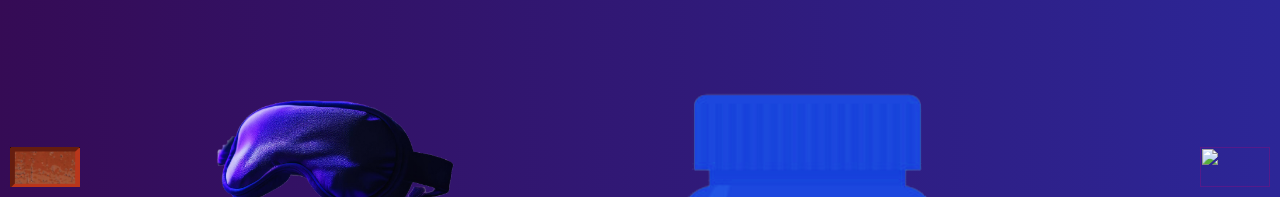
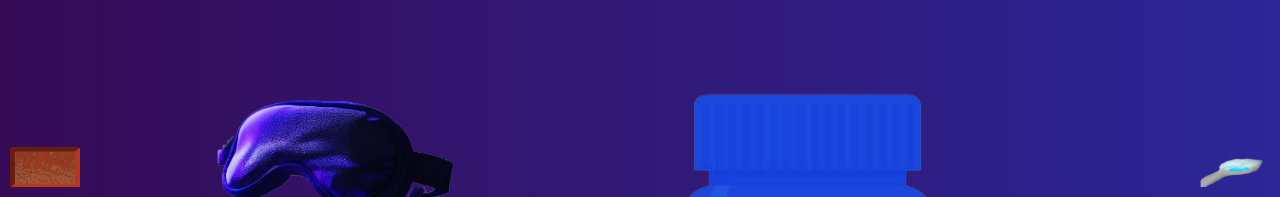
Before and after one commit to anastasiakolesnikova108/anastasia.github.io, a plain HTML site: page s1fp/index.html in a window 1280 px wide. Shown: the part 603-800 px from the top of the page. Drawn offline with Linux system fonts and the light colour scheme; a web font is replaced by a local one.

Commit message:
Add files via upload

```diff
--- a/s1fp/index.html
+++ b/s1fp/index.html
@@ -25,6 +25,6 @@
 </div>
 <div class="webring">
     <a class="left-webring" href="https://quinn2liu.github.io/section1finalproject/" style="position: fixed; bottom: 0; left: 0; margin: 10px;"><img id="webringleftnav" src="brick.png" alt=""/></a>
-    <a class="right-webring" href="" style="position: fixed; bottom: 0; right: 0; margin: 10px;"><img src="" alt=""/></a>
+    <a class="right-webring" href="https://afuji-aotw.github.io/sec1_proj/index.html" style="position: fixed; bottom: 0; right: 0; margin: 10px;"><img src="hand.png" alt=""/></a>
   </div>
 </body>
```
